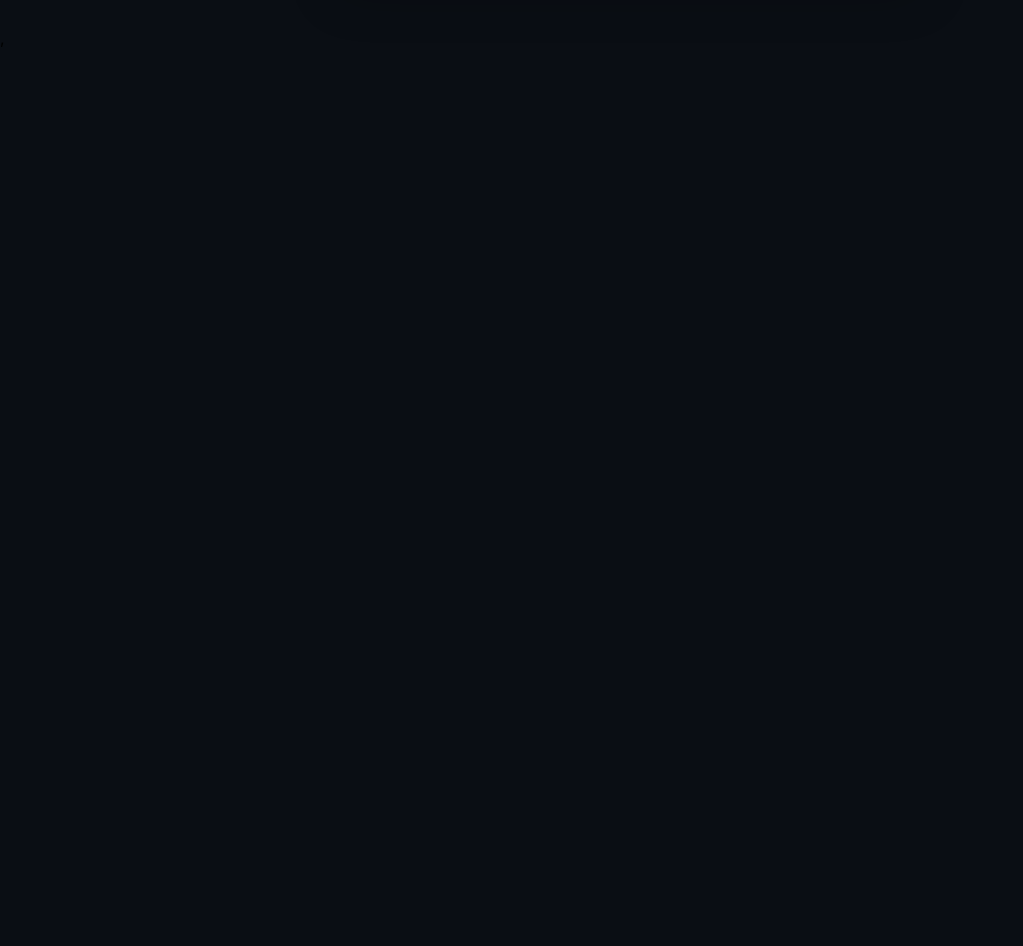
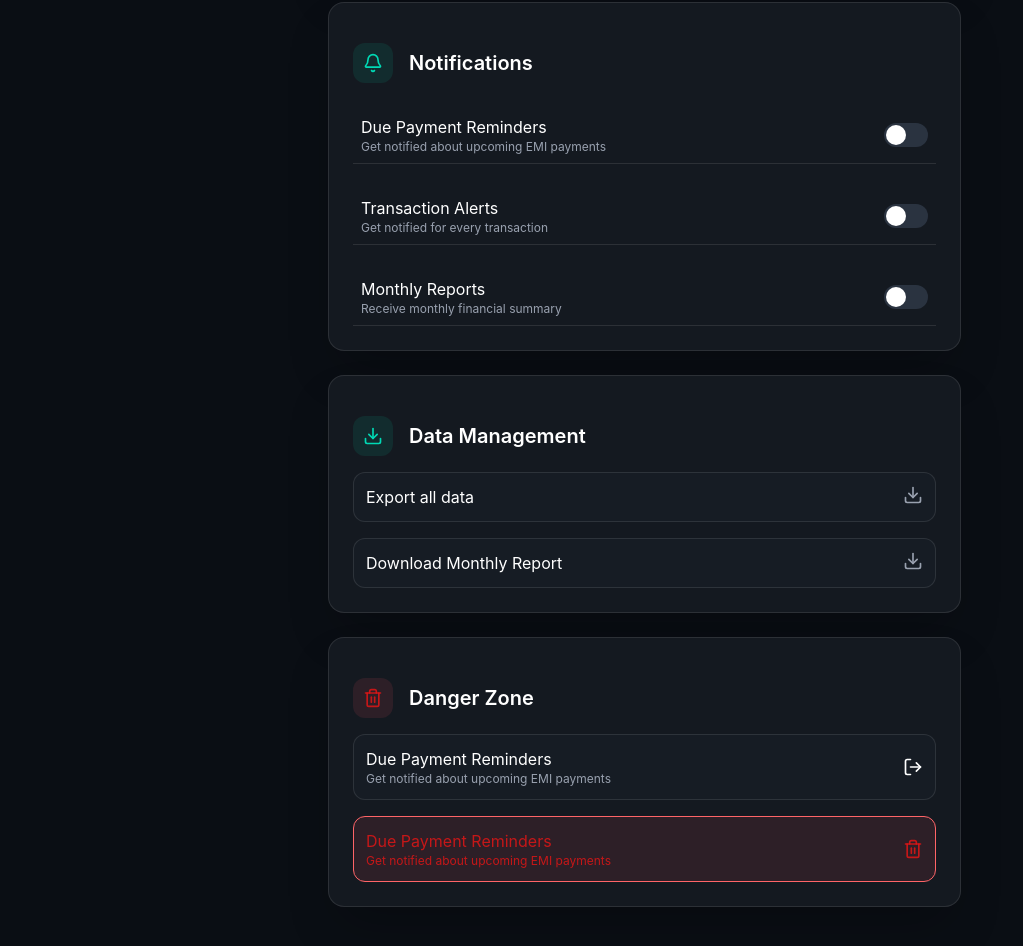
Before and after one commit to Rahul-dev2701/Personal-Finance-Web-App, a React (Vite) app in the folder personal-finance-app/: page /settings in a window 1280 px wide. Shown: the part 1110-2056 px from the top of the page, without its empty margins (0-1023 px from the left). Before the commit the page ends 1160 px from the top, so only its background shows below. Built offline with nearby package versions, Linux system fonts and the light colour scheme.

Commit message:
most of the settings page

```diff
--- /dev/null
+++ b/personal-finance-app/src/components/settings_card.jsx
@@ -0,0 +1,34 @@
+import React from "react";
+import { formatCurrency } from "../../utils/functions";
+import {User} from "lucide-react"
+
+function SlidingKnob(){
+    return(
+        <label className="relative inline-flex items-center cursor-pointer">
+        <input
+            type="checkbox"
+            className="sr-only peer"
+        />
+
+        <div
+            className="relative w-11 h-6 rounded-full bg-[#2a3340]
+                    transition-colors duration-200
+                    peer-checked:bg-[#00D9B5]
+
+                    after:content-['']
+                    after:absolute
+                    after:top-0.5
+                    after:left-0.5
+                    after:w-5
+                    after:h-5
+                    after:bg-white
+                    after:rounded-full
+                    after:transition-transform
+                    after:duration-200
+                    peer-checked:after:translate-x-5"
+        />
+        </label>
+    )
+}
+
+export default SlidingKnob
--- a/personal-finance-app/src/pages/Settings/Settings.jsx
+++ b/personal-finance-app/src/pages/Settings/Settings.jsx
@@ -1,7 +1,8 @@
 
 import React from "react";
 import { useState, useEffect } from "react";
-import {User, Lock} from "lucide-react"
+import {User, Lock, Bell, Download, LogOut, Trash2} from "lucide-react"
+import SlidingKnob from "../../components/settings_card";
 
 const userName = "User"
 const userMail = "usermail@example.com"
@@ -18,7 +19,7 @@ function Settings(){
                 <p className="text-[#8b92a0] mt-1">Manage your account and preferences</p>
             </div>
 
-            <div className={`rounded-2xl mt-6 p-6 bg-[#141920] w-2/3 border shadow-2xl border-white/10`}>
+            <div className={`rounded-2xl mt-6 p-6 bg-[#141920] w-7/10 border shadow-2xl border-white/10`}>
                 <div className="flex gap-4 mt-4">
                     <div  className={`w-10 h-10 rounded-xl flex items-center justify-center bg-[#00D4AA1A] `} >
                         <User size={20} className="text-[#00D9B5]"/>
@@ -52,7 +53,7 @@ function Settings(){
             </div>
 
             {/* mid section */}
-            <div className={`rounded-2xl mt-6 p-6 bg-[#141920] w-2/3 border shadow-2xl border-white/10`}>
+            <div className={`rounded-2xl mt-6 p-6 bg-[#141920] w-7/10 border shadow-2xl border-white/10`}>
                 <div className="flex gap-4 mt-4">
                     <div  className={`w-10 h-10 rounded-xl flex items-center justify-center bg-[#00D4AA1A] `} >
                         <Lock size={20} className="text-[#00D9B5]"/>
@@ -84,6 +85,104 @@ function Settings(){
                 </div>
 
             </div>
+
+            <div className={`rounded-2xl mt-6 p-6 bg-[#141920] w-7/10 border shadow-2xl border-white/10`}>
+                <div className="flex gap-4 mt-4">
+                    <div  className={`w-10 h-10 rounded-xl flex items-center justify-center bg-[#00D4AA1A] `} >
+                        <Bell size={20} className="text-[#00D9B5]"/>
+
+                    </div>
+                    <div className="flex items-center">
+                        <p className="text-xl font-semibold text-foreground">Notifications</p>
+                    </div>
+                </div>
+                <div className="flex flex-col gap-4 mt-4">
+                    <div className="flex justify-between gap-2 mt-2 p-2 border-b border-white/10">
+                        <div>
+                            <p className="font-semi-bold text-0.5xl">Due Payment Reminders</p>
+                            <p className="text-xs text-gray-400 text-muted-foreground">Get notified about upcoming EMI payments</p>
+                        </div>
+                        <SlidingKnob/>
+
+                    </div>
+                    <div className="flex justify-between gap-2 mt-2  p-2 border-b border-white/10">
+                        <div>
+                            <p className="font-semi-bold text-0.5xl">Transaction Alerts</p>
+                            <p className="text-xs text-gray-400 text-muted-foreground">Get notified for every transaction</p>
+                        </div>
+                        <SlidingKnob/>
+
+                    </div>
+                    <div className="flex justify-between gap-2 p-2 mt-2 border-b border-white/10">
+                        <div>
+                            <p className="font-semi-bold text-0.5xl">Monthly Reports</p>
+                            <p className="text-xs text-gray-400 text-muted-foreground">Receive monthly financial summary</p>
+                        </div>
+                        <SlidingKnob/>
+
+                    </div>
+                </div>
+
+            </div>
+
+            {/* bottom section */}
+            <div className={`rounded-2xl mt-6 p-6 bg-[#141920] w-7/10 border shadow-2xl border-white/10`}>
+                <div className="flex gap-4 mt-4">
+                    <div  className={`w-10 h-10 rounded-xl flex items-center justify-center bg-[#00D4AA1A] `} >
+                        <Download size={20} className="text-[#00D9B5]"/>
+
+                    </div>
+                    <div className="flex items-center">
+                        <p className="text-xl font-semibold text-foreground">Data Management</p>
+                    </div>
+                </div>
+                <div className="flex flex-col gap-4 mt-4 ">
+                    <button>
+                        <div className="flex justify-between gap-2 border bg-[#161c24] border-white/10 rounded-xl p-3 hover:brightness-120 cursor-pointer">
+                        <div className="font-semi-bold text-l" >Export all data</div>
+                            <Download size={20} className="text-gray-400 cursor-pointer"/>
+
+                        </div>
+                    </button>
+
+                    <button>
+                        <div className="flex justify-between gap-2 border bg-[#161c24] border-white/10 rounded-xl p-3 hover:brightness-120 cursor-pointer">
+                            <div className="font-semi-bold text-l" >Download Monthly Report</div>
+                            <Download size={20} className="text-gray-400 cursor-pointer"/>
+                            </div>
+                    </button>
+                </div>
+
+            </div>
+            <div className={`rounded-2xl mt-6 p-6 bg-[#141920] w-7/10 border shadow-2xl border-white/10`}>
+                <div className="flex gap-4 mt-4">
+                    <div  className={`w-10 h-10 rounded-xl flex items-center justify-center bg-[#2D1F27] `} >
+                        <Trash2 size={20} className="text-[#e41515d5]"/>
+
+                    </div>
+                    <div className="flex items-center">
+                        <p className="text-xl font-semibold text-foreground">Danger Zone</p>
+                    </div>
+                </div>
+                <div className="flex flex-col gap-4 mt-4 ">
+                        <div className="flex justify-between items-center gap-2 border bg-[#161c24] border-white/10 rounded-xl p-3 hover:brightness-120">
+                            <div>
+                                <p className="font-semi-bold text-0.5xl">Due Payment Reminders</p>
+                                <p className="text-xs text-gray-400 text-muted-foreground">Get notified about upcoming EMI payments</p>
+                            </div>
+                            <button className="cursor-pointer"> <LogOut size={20}/></button>
+                        </div>
+
+                        <div className="flex justify-between items-center gap-2 border  bg-[#2D1F27] border-red-400 rounded-xl p-3 hover:brightness-120 text-[#e41515d5]">
+                            <div>
+                                <p className="font-semi-bold text-0.5xl">Due Payment Reminders</p>
+                                <p className="text-xs  text-muted-foreground">Get notified about upcoming EMI payments</p>
+                            </div>
+                            <button className="cursor-pointer"><Trash2 size={20} className="text-[#e41515d5]"/></button>
+                        </div>
+                </div>
+
+            </div>
         </div>
     )
 }
```
